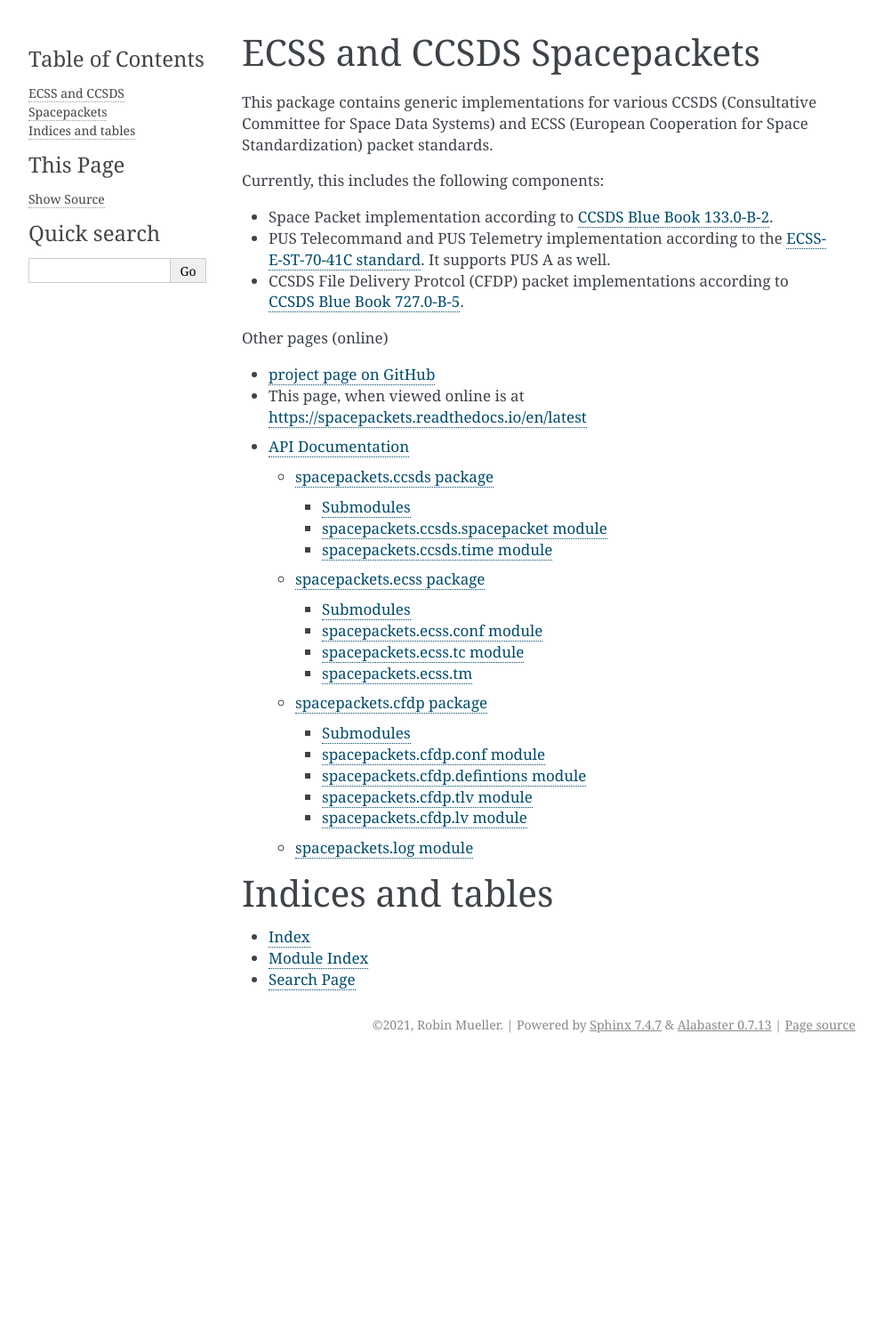
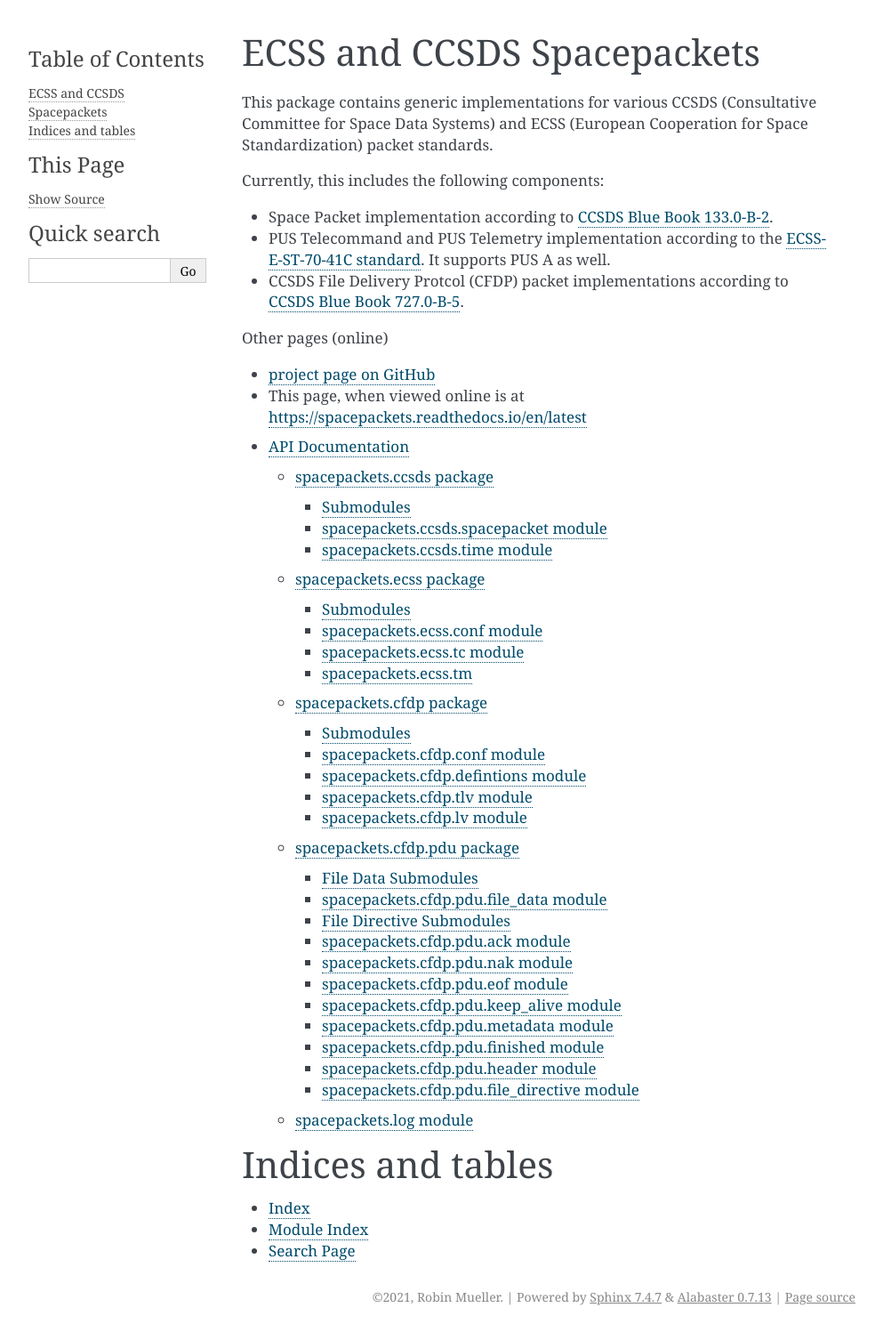
Before and after one commit to us-irs/spacepackets-py, a Sphinx documentation site: the page built from docs/index.rst, in a window 1280 px wide. Shown: the whole page at 89% size, without its empty margins (148-1141 px from the left). Built offline with Sphinx 7.4.7, drawn with Linux system fonts in a browser that asks for light colours; before the commit the page ends 1191 px from its top, so only the background shows below that.

Commit message:
added PDU documentation

```diff
--- a/docs/api.rst
+++ b/docs/api.rst
@@ -22,6 +22,7 @@ can use the ``log`` module of the package to specify a custom logger name.
    api/ccsds
    api/ecss
    api/cfdp
+   api/cfdp_pdu
 
 spacepackets.log module
 -----------------------
--- /dev/null
+++ b/docs/api/cfdp_pdu.rst
@@ -0,0 +1,104 @@
+spacepackets.cfdp.pdu package
+==============================
+
+The Protocol Data Unit (PDU) subpackage contains the CFDP data units
+which can be used by CFDP entities to exchange file data.
+
+In general, PDUs are divided in File Directive PDUs and File Data PDUs.
+
+Following File Directive PDUs are available in the subpackage
+
+- ACK: :py:mod:`spacepackets.cfdp.pdu.ack`
+- NAK: :py:mod:`spacepackets.cfdp.pdu.nak`
+- Finished: :py:mod:`spacepackets.cfdp.pdu.finished`
+- Metadata: :py:mod:`spacepackets.cfdp.pdu.metadata`
+- EOF: :py:mod:`spacepackets.cfdp.pdu.eof`
+- Keep Alive: :py:mod:`spacepackets.cfdp.pdu.keep_alive`
+
+All are based on the :py:mod:`spacepackets.cfdp.pdu.file_directive`
+module.
+
+Following File Data PDUs are available in the subpackage
+
+- File Data: :py:mod:`spacepackets.cfdp.pdu.file_data`
+
+Every PDU type has a common PDU header which can be found inside the
+:py:mod:`spacepackets.cfdp.pdu.header` module
+
+File Data Submodules
+---------------------------
+
+spacepackets.cfdp.pdu.file_data module
+---------------------------------------
+
+.. automodule:: spacepackets.cfdp.pdu.file_data
+   :members:
+   :undoc-members:
+   :show-inheritance:
+
+File Directive Submodules
+---------------------------
+
+spacepackets.cfdp.pdu.ack module
+-------------------------------------
+
+.. automodule:: spacepackets.cfdp.pdu.ack
+   :members:
+   :undoc-members:
+   :show-inheritance:
+
+spacepackets.cfdp.pdu.nak module
+-------------------------------------
+
+.. automodule:: spacepackets.cfdp.pdu.nak
+   :members:
+   :undoc-members:
+   :show-inheritance:
+
+spacepackets.cfdp.pdu.eof module
+-------------------------------------
+
+.. automodule:: spacepackets.cfdp.pdu.eof
+   :members:
+   :undoc-members:
+   :show-inheritance:
+
+spacepackets.cfdp.pdu.keep_alive module
+-------------------------------------
+
+.. automodule:: spacepackets.cfdp.pdu.keep_alive
+   :members:
+   :undoc-members:
+   :show-inheritance:
+
+spacepackets.cfdp.pdu.metadata module
+-------------------------------------
+
+.. automodule:: spacepackets.cfdp.pdu.metadata
+   :members:
+   :undoc-members:
+   :show-inheritance:
+
+spacepackets.cfdp.pdu.finished module
+-------------------------------------
+
+.. automodule:: spacepackets.cfdp.pdu.finished
+   :members:
+   :undoc-members:
+   :show-inheritance:
+
+spacepackets.cfdp.pdu.header module
+-------------------------------------
+
+.. automodule:: spacepackets.cfdp.pdu.nak
+   :members:
+   :undoc-members:
+   :show-inheritance:
+
+spacepackets.cfdp.pdu.file_directive module
+-------------------------------------
+
+.. automodule:: spacepackets.cfdp.pdu.file_directive
+   :members:
+   :undoc-members:
+   :show-inheritance:
```
Also changed, not shown: docs/api/cfdp.rst (line endings or trailing spaces).
